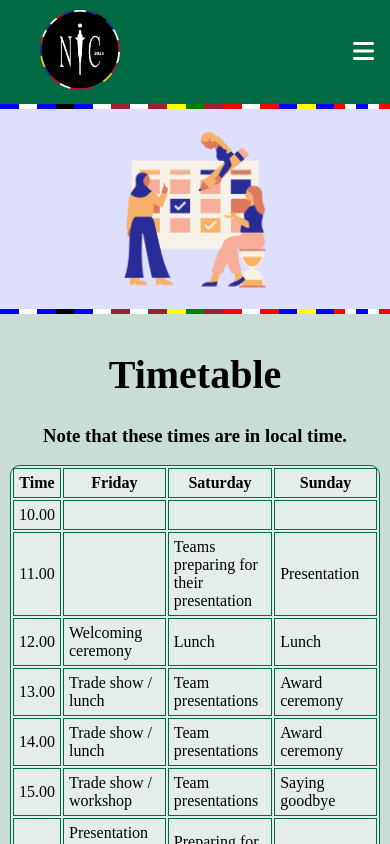
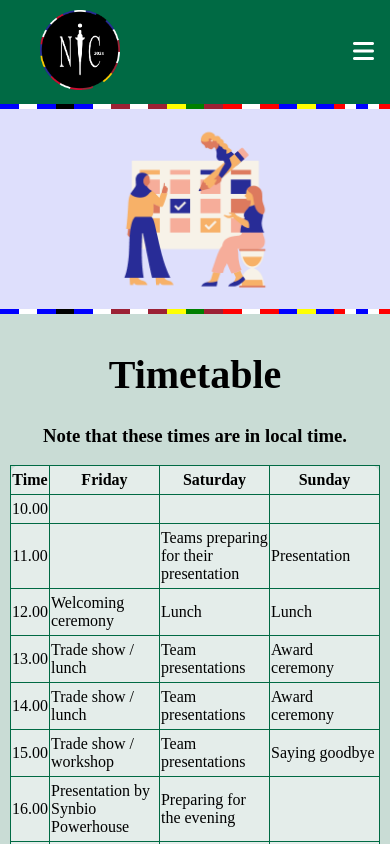
Before and after one commit to teamAboaTurku/nic-24, a Vue app: page /timetable in a window 390 px wide. Shown: the top 844 px of the page. Built offline with nearby package versions, Linux system fonts and the light colour scheme.

Commit message:
fixed on small screens

```diff
--- a/src/components/TimeTable.vue
+++ b/src/components/TimeTable.vue
@@ -89,6 +89,7 @@ table {
     border-radius: 10px;
     margin: auto;
     margin-bottom: 50px;
+    min-width: 300px;
     max-width: 600px;
 }
 
@@ -103,4 +104,17 @@ th {
     width: 10%;
     text-align: center;
 }
+
+@media only screen and (max-width: 500px) {
+
+    table, th, td {
+        border-collapse: collapse;
+    }
+
+    td, th {
+        padding: 1px;
+        padding-top: 5px;
+        padding-bottom: 5px;
+    }
+}
 </style>
```
